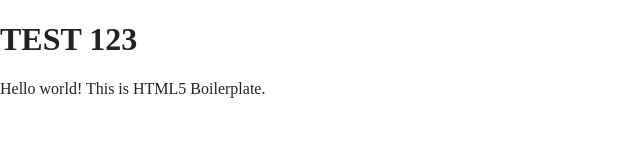
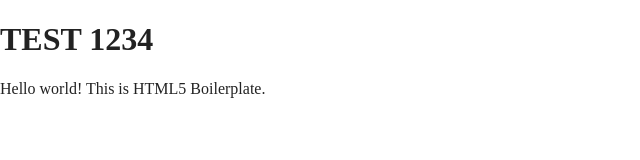
Before and after one commit to Rayglass/Test-Project, a website built with Parcel: page index.html in a window 1280 px wide. Shown: the full height of the page, 0-640 px from the left. Built offline with nearby package versions, Linux system fonts and the light colour scheme.

Commit message:
third commit

```diff
--- a/index.html
+++ b/index.html
@@ -23,7 +23,7 @@
 </head>
 
 <body>
-<h1>TEST 123</h1>
+<h1>TEST 1234</h1>
   <!-- Add your site or application content here -->
   <p>Hello world! This is HTML5 Boilerplate.</p>
   <script src="js/vendor/modernizr-3.11.2.min.js"></script>
```
